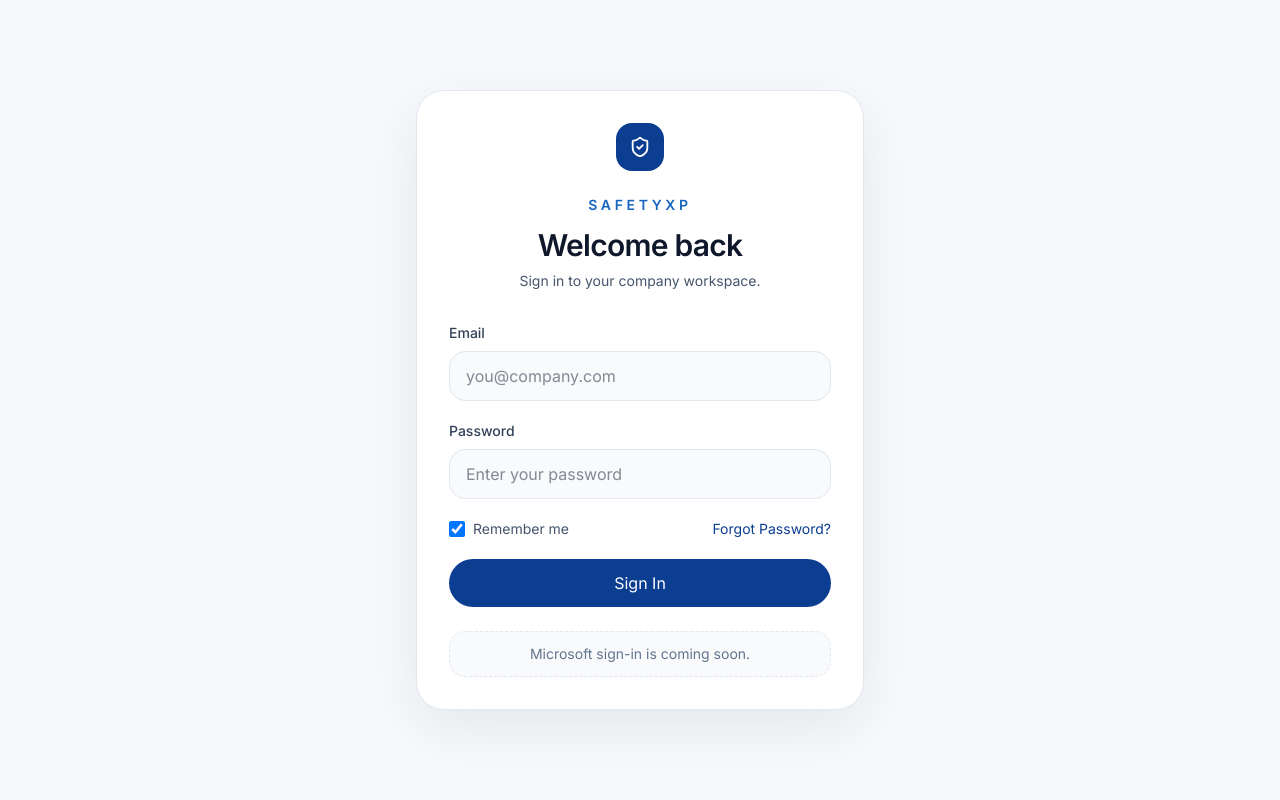
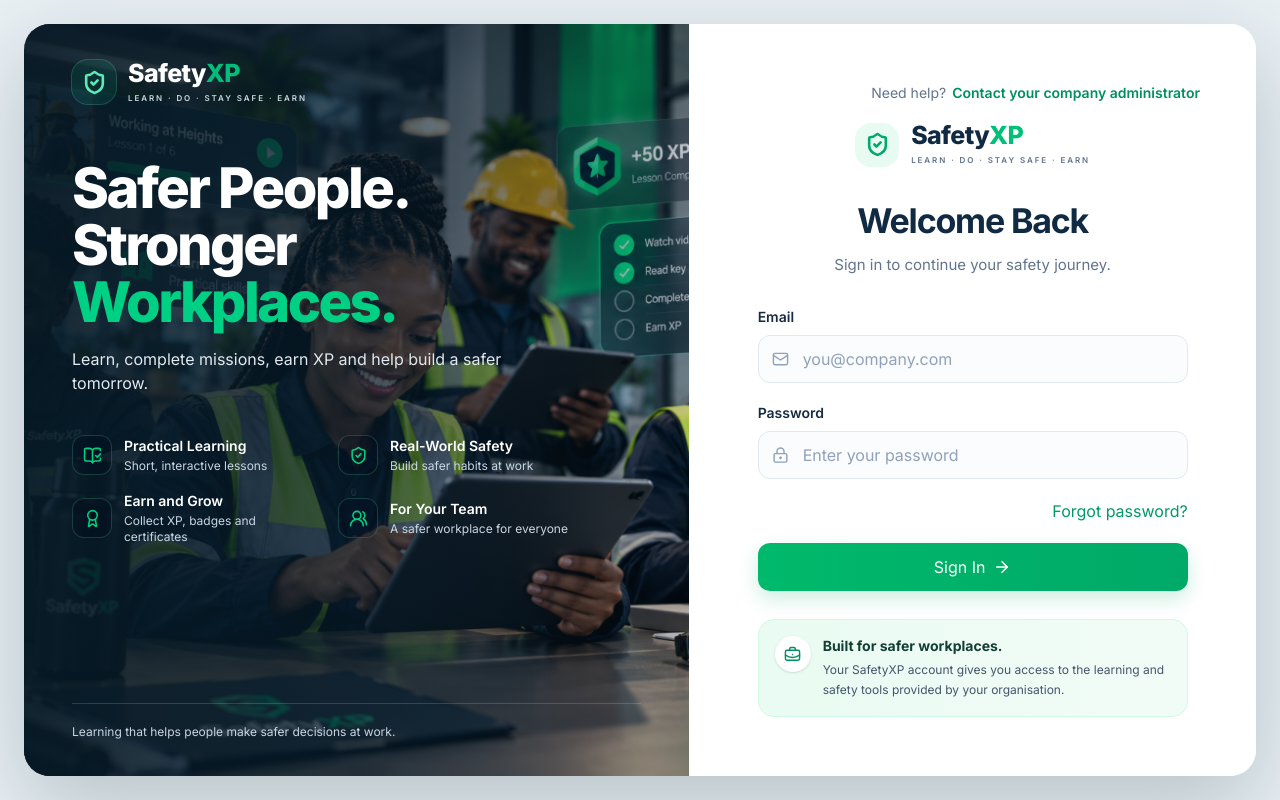
Before and after one commit to lifewithhloni/safetyxp, a Next.js app: page /login in a window 1280 px wide. Built offline with nearby package versions, Linux system fonts and the light colour scheme; no server answers.

Commit message:
feat: redesign safetyxp login experience

```diff
--- a/app/login/page.tsx
+++ b/app/login/page.tsx
@@ -1,9 +1,20 @@
 "use client";
 
+import Image from "next/image";
+import Link from "next/link";
 import { Suspense, useState } from "react";
 import { useRouter, useSearchParams } from "next/navigation";
+import {
+  ArrowRight,
+  Award,
+  BookOpenCheck,
+  BriefcaseBusiness,
+  LockKeyhole,
+  Mail,
+  ShieldCheck,
+  UsersRound,
+} from "lucide-react";
 import { supabaseBrowser } from "@/lib/supabase/client";
-import { ShieldCheck } from "lucide-react";
 
 type LoginResult = {
   data: { user: unknown | null };
@@ -47,12 +58,56 @@
   }
 }
 
+function BrandLockup({ light = false }: { light?: boolean }) {
+  return (
+    <div className="flex items-center gap-3">
+      <span
+        className={`flex h-11 w-11 shrink-0 items-center justify-center rounded-2xl ${
+          light ? "bg-emerald-400/10 text-emerald-300 ring-1 ring-emerald-300/25" : "bg-[#e8fbf2] text-[#00a86b]"
+        }`}
+      >
+        <ShieldCheck size={25} strokeWidth={2.5} aria-hidden="true" />
+      </span>
+      <span>
+        <span className={`block text-[25px] font-extrabold leading-none tracking-tight ${light ? "text-white" : "text-[#102a43]"}`}>
+          Safety<span className="text-[#00bf78]">XP</span>
+        </span>
+        <span className={`mt-1.5 block text-[8px] font-semibold uppercase tracking-[0.24em] ${light ? "text-slate-300" : "text-slate-500"}`}>
+          Learn · Do · Stay safe · Earn
+        </span>
+      </span>
+    </div>
+  );
+}
+
+const benefits = [
+  {
+    icon: BookOpenCheck,
+    title: "Practical Learning",
+    description: "Short, interactive lessons",
+  },
+  {
+    icon: ShieldCheck,
+    title: "Real-World Safety",
+    description: "Build safer habits at work",
+  },
+  {
+    icon: Award,
+    title: "Earn and Grow",
+    description: "Collect XP, badges and certificates",
+  },
+  {
+    icon: UsersRound,
+    title: "For Your Team",
+    description: "A safer workplace for everyone",
+  },
+];
+
 function LoginForm() {
   const router = useRouter();
   const searchParams = useSearchParams();
   const [email, setEmail] = useState("");
   const [password, setPassword] = useState("");
-  const [rememberMe, setRememberMe] = useState(true);
   const [isLoading, setIsLoading] = useState(false);
   const [error, setError] = useState<string | null>(null);
 
@@ -70,71 +125,149 @@
   }
 
   return (
-    <main className="flex min-h-screen items-center justify-center bg-[#f7f9fc] px-4 py-12">
-      <div className="w-full max-w-md rounded-[28px] border border-slate-200 bg-white p-6 shadow-[0_18px_60px_rgba(15,23,42,0.08)] sm:p-8">
-        <div className="flex items-center justify-center">
-          <div className="flex h-12 w-12 items-center justify-center rounded-2xl bg-[#0b3d91] text-white">
-            <ShieldCheck size={22} />
-          </div>
+    <main className="min-h-svh bg-[#e8f0f4] md:flex md:items-center md:justify-center md:p-4 xl:p-6">
+      <div className="mx-auto grid min-h-svh w-full max-w-[1500px] overflow-hidden bg-white shadow-[0_30px_90px_rgba(7,28,43,0.22)] md:min-h-[calc(100svh-2rem)] md:rounded-[26px] lg:grid-cols-[1.08fr_0.92fr] xl:min-h-[calc(100svh-3rem)]">
+        <section className="relative isolate flex min-h-[190px] flex-col overflow-hidden bg-[#071c2b] px-5 py-5 text-white sm:min-h-[220px] sm:px-8 lg:min-h-0 lg:px-10 lg:py-9 xl:px-12">
+          <Image
+            src="/assets/images/safetyxp-team.png"
+            alt="SafetyXP team members learning together in a workplace safety setting"
+            fill
+            priority
+            sizes="(min-width: 1024px) 58vw, 100vw"
+            className="absolute inset-0 -z-20 object-cover object-[center_45%] lg:object-center"
+          />
+          <div className="absolute inset-0 -z-10 bg-gradient-to-b from-[#061925]/90 via-[#071c2b]/55 to-[#061925]/90 lg:bg-gradient-to-r lg:from-[#061925]/95 lg:via-[#071c2b]/75 lg:to-[#071c2b]/25" />
+
+          <div className="relative z-10">
+            <BrandLockup light />
           </div>
 
-        <div className="mt-6 text-center">
-          <p className="text-sm font-semibold uppercase tracking-[0.26em] text-[#1565c0]">SafetyXP</p>
-          <h1 className="mt-3 text-3xl font-semibold tracking-tight text-slate-900">Welcome back</h1>
-          <p className="mt-2 text-sm text-slate-600">Sign in to your company workspace.</p>
+          <div className="relative z-10 mt-4 max-w-[610px] sm:mt-8 lg:mt-12 xl:mt-14">
+            <h1 className="text-[clamp(1.8rem,4.7vw,3.5rem)] font-extrabold leading-[1.02] tracking-[-0.045em] text-white">
+              Safer People.
+              <br />
+              Stronger
+              <br />
+              <span className="text-[#00d084]">Workplaces.</span>
+            </h1>
+            <p className="mt-4 hidden max-w-md text-sm leading-6 text-slate-200 sm:block sm:text-base">
+              Learn, complete missions, earn XP and help build a safer tomorrow.
+            </p>
           </div>
 
-        <form className="mt-8 space-y-5" onSubmit={handleSubmit}>
+          <ul className="relative z-10 mt-8 hidden max-w-lg grid-cols-2 gap-x-5 gap-y-4 lg:grid xl:mt-10">
+            {benefits.map(({ icon: Icon, title, description }) => (
+              <li key={title} className="flex items-center gap-3">
+                <span className="flex h-10 w-10 shrink-0 items-center justify-center rounded-xl border border-emerald-300/20 bg-slate-950/25 text-[#00d084]">
+                  <Icon size={19} aria-hidden="true" />
+                </span>
+                <span className="min-w-0">
+                  <span className="block text-xs font-semibold text-white xl:text-sm">{title}</span>
+                  <span className="mt-0.5 block text-[11px] leading-4 text-slate-300 xl:text-xs">{description}</span>
+                </span>
+              </li>
+            ))}
+          </ul>
+
+          <div className="relative z-10 mt-7 hidden border-t border-white/15 pt-4 text-xs text-slate-300 lg:mt-auto lg:block lg:pt-5">
+            Learning that helps people make safer decisions at work.
+          </div>
+        </section>
+
+        <section className="flex min-w-0 flex-col bg-white px-5 py-6 sm:px-9 sm:py-8 lg:justify-center lg:px-10 lg:py-9 xl:px-14">
+          <div className="flex items-center justify-end gap-1.5 text-xs sm:text-sm">
+            <span className="text-slate-500">Need help?</span>
+            <span className="font-semibold text-[#008f61]">Contact your company administrator</span>
+          </div>
+
+          <div className="mx-auto w-full max-w-[430px]">
+            <div className="mb-7 mt-5 hidden justify-center lg:flex">
+              <BrandLockup />
+            </div>
+
+            <div className="text-center">
+              <h2 className="text-[30px] font-bold tracking-[-0.035em] text-[#102a43] sm:text-[34px]">
+                Welcome Back
+              </h2>
+              <p className="mt-2 text-sm text-slate-500 sm:text-[15px]">
+                Sign in to continue your safety journey.
+              </p>
+            </div>
+
+            <form className="mt-7 space-y-5 sm:mt-8" onSubmit={handleSubmit}>
               <div>
-            <label htmlFor="email" className="mb-2 block text-sm font-medium text-slate-700">Email</label>
+                <label htmlFor="email" className="mb-2 block text-xs font-semibold text-[#172b43] sm:text-sm">
+                  Email
+                </label>
+                <div className="relative">
+                  <Mail size={17} aria-hidden="true" className="pointer-events-none absolute left-3.5 top-1/2 -translate-y-1/2 text-slate-400" />
                   <input
                     id="email"
                     type="email"
                     autoComplete="email"
                     value={email}
                     onChange={(event) => setEmail(event.target.value)}
-              className="w-full rounded-2xl border border-slate-200 bg-slate-50 px-4 py-3 text-sm text-slate-900 outline-none transition focus:border-[#0b3d91] focus:bg-white"
+                    className="h-12 w-full rounded-xl border border-slate-200 bg-[#fbfcfd] pl-11 pr-4 text-sm text-slate-900 outline-none transition placeholder:text-slate-400 hover:border-slate-300 focus:border-[#00ae70] focus:bg-white focus:ring-4 focus:ring-emerald-500/10"
                     placeholder="you@company.com"
                     required
                   />
                 </div>
+              </div>
 
               <div>
-            <label htmlFor="password" className="mb-2 block text-sm font-medium text-slate-700">Password</label>
+                <label htmlFor="password" className="mb-2 block text-xs font-semibold text-[#172b43] sm:text-sm">
+                  Password
+                </label>
+                <div className="relative">
+                  <LockKeyhole size={17} aria-hidden="true" className="pointer-events-none absolute left-3.5 top-1/2 -translate-y-1/2 text-slate-400" />
                   <input
                     id="password"
                     type="password"
                     autoComplete="current-password"
                     value={password}
                     onChange={(event) => setPassword(event.target.value)}
-              className="w-full rounded-2xl border border-slate-200 bg-slate-50 px-4 py-3 text-sm text-slate-900 outline-none transition focus:border-[#0b3d91] focus:bg-white"
+                    className="h-12 w-full rounded-xl border border-slate-200 bg-[#fbfcfd] pl-11 pr-4 text-sm text-slate-900 outline-none transition placeholder:text-slate-400 hover:border-slate-300 focus:border-[#00ae70] focus:bg-white focus:ring-4 focus:ring-emerald-500/10"
                     placeholder="Enter your password"
                     required
                   />
                 </div>
-
-          <div className="flex items-center justify-between gap-3 text-sm text-slate-600">
-            <label className="flex items-center gap-2">
-              <input type="checkbox" checked={rememberMe} onChange={(event) => setRememberMe(event.target.checked)} className="h-4 w-4 rounded border-slate-300" />
-              Remember me
-            </label>
-            <a href="/forgot-password" className="font-medium text-[#0b3d91] hover:text-[#083069]">Forgot Password?</a>
               </div>
 
-          {error ? <p className="rounded-xl border border-rose-200 bg-rose-50 px-3 py-2 text-sm text-rose-700">{error}</p> : null}
+              <div className="flex justify-end">
+                <Link href="/forgot-password" className="rounded font-semibold text-[#009965] outline-none transition hover:text-[#007b52] focus-visible:ring-2 focus-visible:ring-[#00ae70] focus-visible:ring-offset-2">
+                  Forgot password?
+                </Link>
+              </div>
+
+              {error ? (
+                <p role="alert" className="rounded-xl border border-rose-200 bg-rose-50 px-3.5 py-3 text-sm text-rose-700">
+                  {error}
+                </p>
+              ) : null}
 
               <button
                 type="submit"
                 disabled={isLoading}
-            className="inline-flex w-full items-center justify-center rounded-full bg-[#0b3d91] px-5 py-3 text-sm font-semibold text-white transition hover:bg-[#083069] disabled:cursor-not-allowed disabled:opacity-60"
+                className="inline-flex min-h-12 w-full items-center justify-center gap-2 rounded-xl bg-gradient-to-r from-[#00b96b] to-[#00a968] px-5 py-3 text-sm font-bold text-white shadow-[0_8px_20px_rgba(0,169,104,0.2)] transition hover:from-[#00a963] hover:to-[#008f59] focus-visible:outline-none focus-visible:ring-4 focus-visible:ring-emerald-500/25 disabled:cursor-not-allowed disabled:opacity-65"
               >
                 {isLoading ? "Signing in..." : "Sign In"}
+                {!isLoading ? <ArrowRight size={18} aria-hidden="true" /> : null}
               </button>
             </form>
 
-        <div className="mt-6 rounded-2xl border border-dashed border-slate-200 bg-slate-50 px-4 py-3 text-center text-sm text-slate-500">
-          Microsoft sign-in is coming soon.
+            <div className="mt-6 flex items-start gap-3 rounded-2xl border border-emerald-100 bg-gradient-to-r from-[#e9fbf2] to-[#f2fcf7] p-4 sm:mt-7">
+              <span className="flex h-9 w-9 shrink-0 items-center justify-center rounded-full bg-white text-[#008f61] shadow-sm">
+                <BriefcaseBusiness size={17} aria-hidden="true" />
+              </span>
+              <span>
+                <span className="block text-xs font-bold text-[#123e33] sm:text-sm">Built for safer workplaces.</span>
+                <span className="mt-1 block text-[11px] leading-4 text-slate-600 sm:text-xs sm:leading-5">
+                  Your SafetyXP account gives you access to the learning and safety tools provided by your organisation.
+                </span>
+              </span>
             </div>
+          </div>
+        </section>
       </div>
     </main>
   );
@@ -142,7 +275,13 @@
 
 export default function LoginPage() {
   return (
-    <Suspense fallback={<div className="flex min-h-screen items-center justify-center bg-[#f7f9fc] text-slate-500">Loading...</div>}>
+    <Suspense
+      fallback={
+        <main className="flex min-h-svh items-center justify-center bg-[#e8f0f4] text-sm font-medium text-slate-500">
+          Loading sign in...
+        </main>
+      }
+    >
       <LoginForm />
     </Suspense>
   );
```
Also changed, not shown: public/assets/images/safetyxp-team.png (added). Lines whose indentation alone changed are shown as unchanged.
